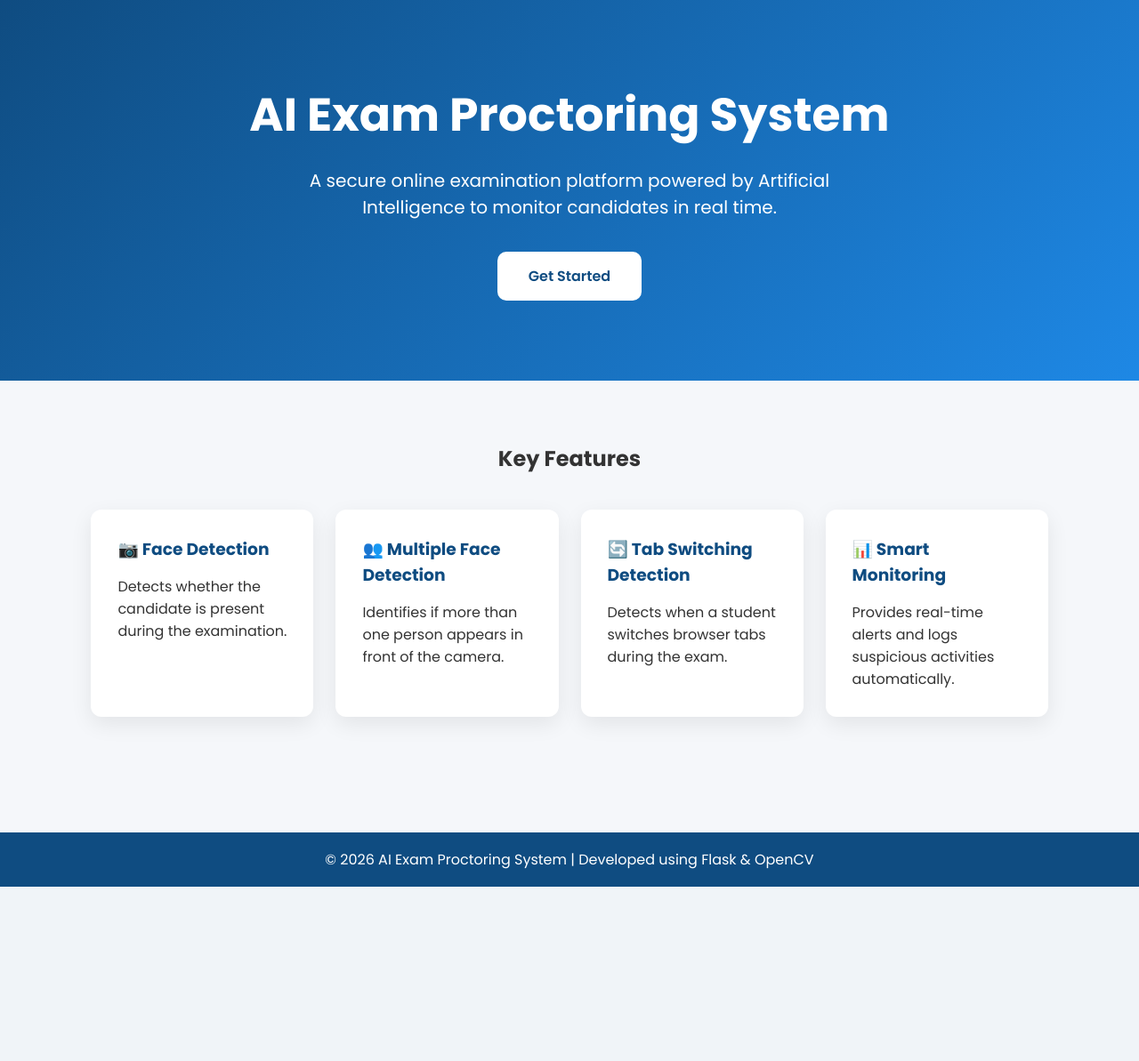
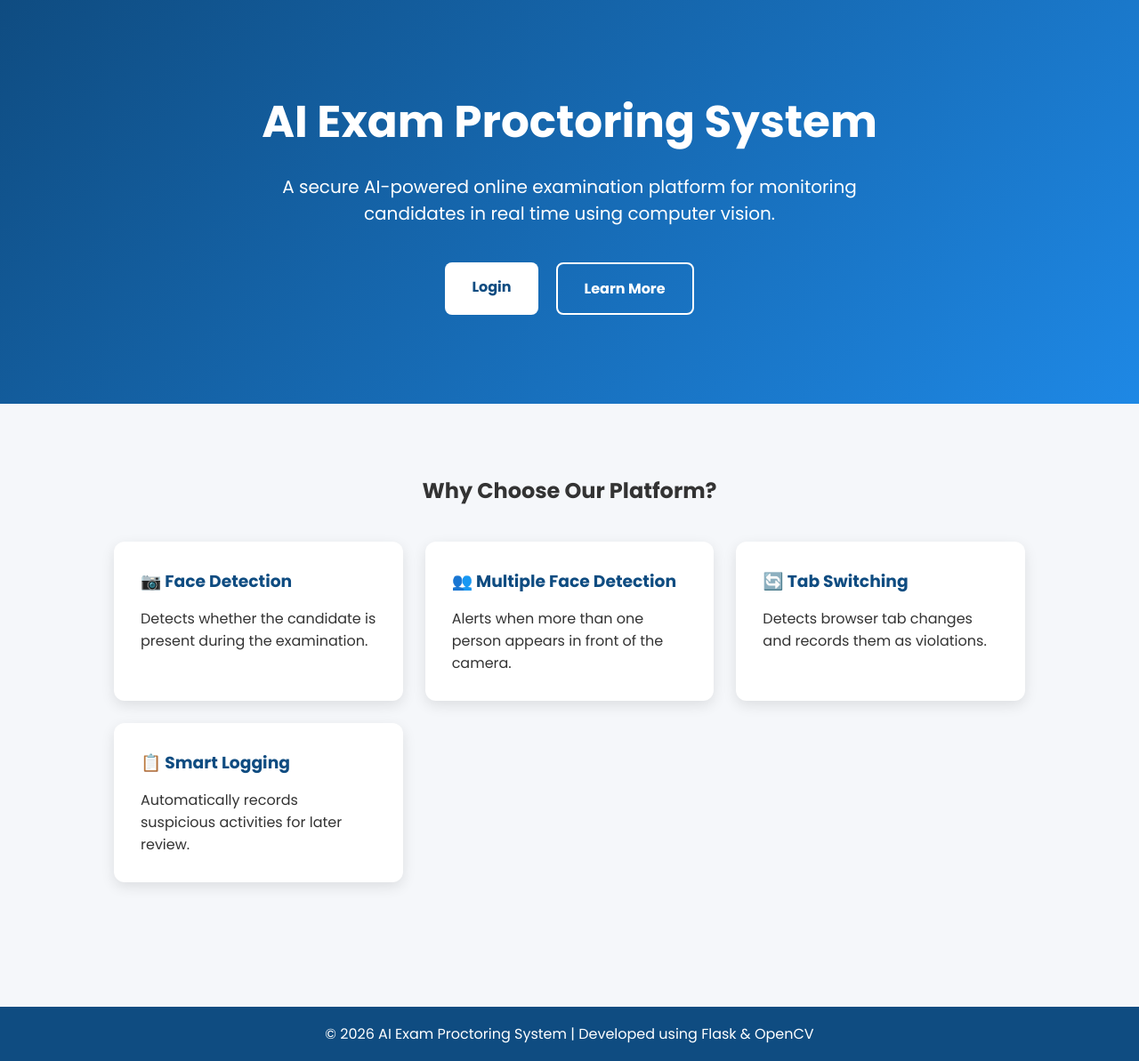
Before and after one commit to yuvikapundir2605-lgtm/ai-based-exam-proctoring-system, a Flask app: page / in a window 1280 px wide. Shown: the part 78-1271 px from the top of the page at 89% size. Before the commit the page ends 1075 px from the top, so only its background shows below. Run offline with Flask 3, Linux system fonts and the light colour scheme.

Commit message:
Index  Edit

```diff
--- a/backend/static/css/style.css
+++ b/backend/static/css/style.css
@@ -114,3 +114,72 @@ footer{
     text-align:center;
     padding:18px;
 }
+.hero {
+    background: linear-gradient(135deg, #0F4C81, #1E88E5);
+    color: white;
+    text-align: center;
+    padding: 100px 10%;
+}
+
+.hero h1 {
+    font-size: 50px;
+    margin-bottom: 20px;
+}
+
+.hero p {
+    font-size: 20px;
+    max-width: 700px;
+    margin: auto;
+    margin-bottom: 40px;
+}
+
+.hero-buttons {
+    display: flex;
+    justify-content: center;
+    gap: 20px;
+}
+
+.btn-primary,
+.btn-secondary {
+    text-decoration: none;
+    padding: 15px 30px;
+    border-radius: 8px;
+    font-weight: bold;
+}
+
+.btn-primary {
+    background: white;
+    color: #0F4C81;
+}
+
+.btn-secondary {
+    border: 2px solid white;
+    color: white;
+}
+
+.features {
+    padding: 80px 10%;
+}
+
+.features h2 {
+    text-align: center;
+    margin-bottom: 40px;
+}
+
+.cards {
+    display: grid;
+    grid-template-columns: repeat(auto-fit, minmax(250px,1fr));
+    gap: 25px;
+}
+
+.card {
+    background: white;
+    padding: 30px;
+    border-radius: 12px;
+    box-shadow: 0 5px 15px rgba(0,0,0,.1);
+    transition: .3s;
+}
+
+.card:hover {
+    transform: translateY(-8px);
+}
--- a/backend/templates/index.html
+++ b/backend/templates/index.html
@@ -1,8 +1,6 @@
 {% extends "base.html" %}
 
-{% block title %}
-Home
-{% endblock %}
+{% block title %}Home{% endblock %}
 
 {% block content %}
 
@@ -13,21 +11,29 @@ Home
         <h1>AI Exam Proctoring System</h1>
 
         <p>
-            A secure online examination platform powered by Artificial Intelligence
-            to monitor candidates in real time.
+            A secure AI-powered online examination platform for
+            monitoring candidates in real time using computer vision.
         </p>
 
-        <a href="/login" class="btn">
-            Get Started
-        </a>
+        <div class="hero-buttons">
+
+            <a href="/login" class="btn-primary">
+                Login
+            </a>
+
+            <a href="#features" class="btn-secondary">
+                Learn More
+            </a>
+
+        </div>
 
     </div>
 
 </section>
 
-<section class="features">
+<section class="features" id="features">
 
-    <h2>Key Features</h2>
+    <h2>Why Choose Our Platform?</h2>
 
     <div class="cards">
 
@@ -38,17 +44,17 @@ Home
 
         <div class="card">
             <h3>👥 Multiple Face Detection</h3>
-            <p>Identifies if more than one person appears in front of the camera.</p>
+            <p>Alerts when more than one person appears in front of the camera.</p>
         </div>
 
         <div class="card">
-            <h3>🔄 Tab Switching Detection</h3>
-            <p>Detects when a student switches browser tabs during the exam.</p>
+            <h3>🔄 Tab Switching</h3>
+            <p>Detects browser tab changes and records them as violations.</p>
         </div>
 
         <div class="card">
-            <h3>📊 Smart Monitoring</h3>
-            <p>Provides real-time alerts and logs suspicious activities automatically.</p>
+            <h3>📋 Smart Logging</h3>
+            <p>Automatically records suspicious activities for later review.</p>
         </div>
 
     </div>
```
